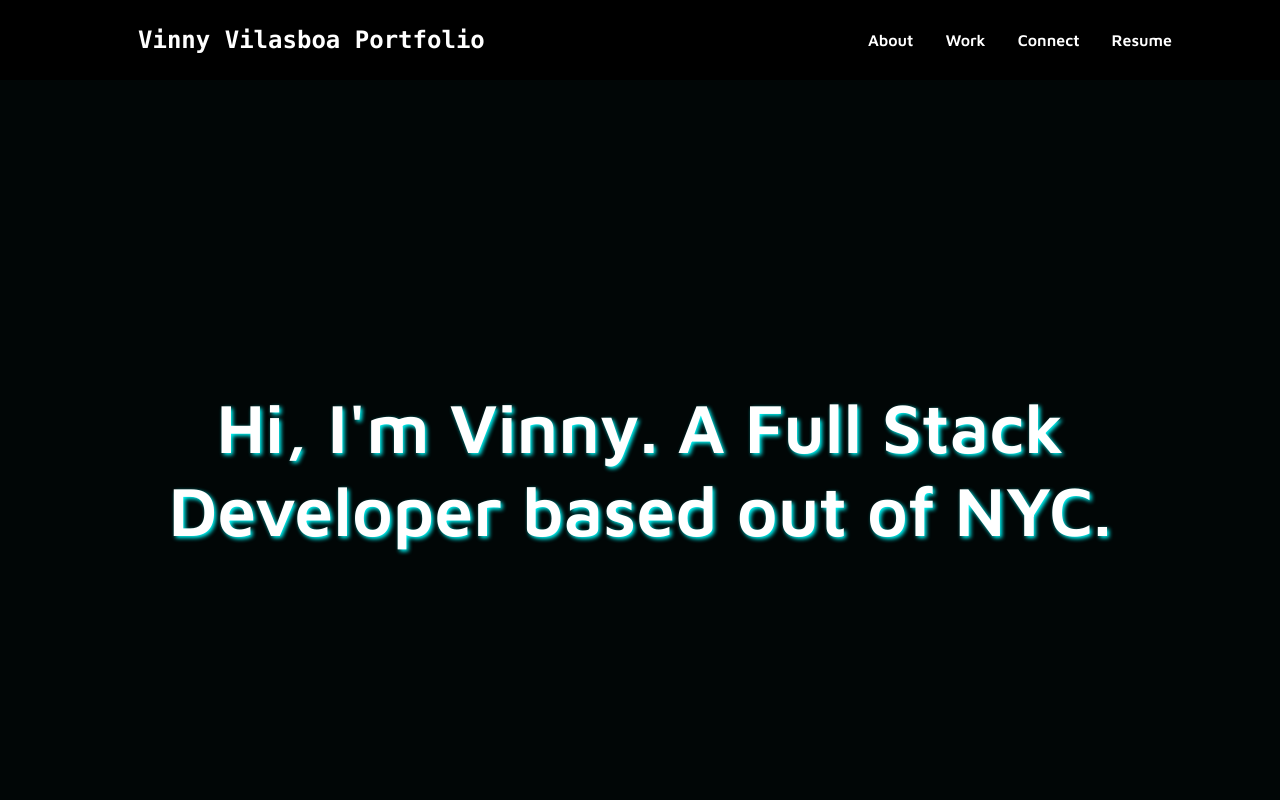
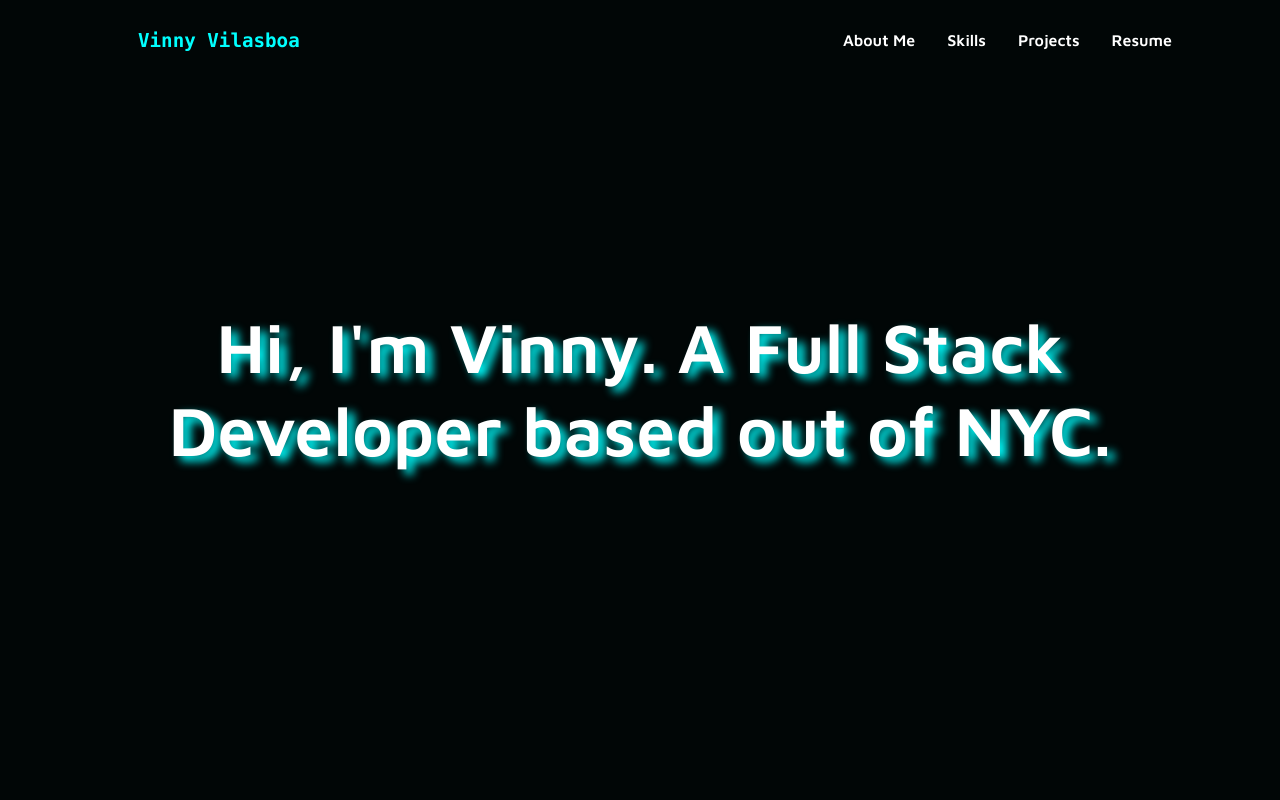
Before and after one commit to vinnyvilasboa/my-portfolio, a React (Create React App) app: page / in a window 1280 px wide. Shown: the top 800 px of the page. Built offline with nearby package versions, Linux system fonts and the light colour scheme.

Commit message:
nav functions working - minor other adj

```diff
--- /dev/null
+++ b/src/components/ButtonElement.jsx
@@ -0,0 +1,23 @@
+import styled from 'styled-components';
+import { Link } from 'react-scroll';
+
+export const Button = styled(Link)`
+  border-radius: 50px;
+  background: ${({ primary }) => (primary ? '#01BF71' : '#010606')};
+  white-space: nowrap;
+  padding: ${({ big }) => (big ? '14px 48px' : '12px 30px')};
+  color: ${({ dark }) => (dark ? '#010606' : '#ffffff')};
+  font-size: ${({ fontBig }) => (fontBig ? '20px' : '16px')};
+  outline: none;
+  border: none;
+  cursor: pointer;
+  display: flex;
+  justify-content: center;
+  align-items: center;
+  transition: all 0.2s ease-in-out;
+
+  &:hover {
+    transition: all 0.2s ease-in-out;
+    background: ${({ primary }) => (primary ? '#ffffff' : '#01BF71')};
+  }
+`;
--- a/src/components/HeroSection/HeroElements.jsx
+++ b/src/components/HeroSection/HeroElements.jsx
@@ -52,7 +52,7 @@ export const HeroH1 = styled.h1`
 color: white;
 font-size: 70px;
 text-align: center;
-text-shadow: 2px 2px 4px cyan;
+text-shadow: 7px 5px 10px cyan;
 
 
 @media screen and (max-width: 768px) {
--- a/src/components/HeroSection/index.jsx
+++ b/src/components/HeroSection/index.jsx
@@ -2,6 +2,7 @@ import React from 'react'
 // import Video from '../../videos/video.mp4'
 // import Background from '../../images/background.jpg'
 import {HeroContainer, HeroBg, VideoBg, HeroContent, HeroH1, HeroP} from './HeroElements';
+
 const HeroSection = () => {
     return (
         <HeroContainer >
--- a/src/components/InfoSection/Data.jsx
+++ b/src/components/InfoSection/Data.jsx
@@ -4,10 +4,11 @@ export const homeObjOne = {
     lightText: true,
     lightTextDesc: true,
     topLine: '',
-    headline: 'About Me',
-    description: "I'm a NYC based Full stack developer with a non-traditional background. I came from the health, fitness, and leadership world - all of which have been a passion to me but what drives me is problem solving, team building and just seeing how things tick. I love creating web designs around technology, films, and anything else to improve the user experience. ",
+    headline: 'About Me' ,
+    description: "I come from a non-traditional background of nutritional coaching and personal training. However my passion has always been helping people, problem solving, team building and overall seeing how things tick - which I believe is what Software Engineering is all about. I love creating web designs around space, the film industry, health & fitness, and any technology to improve someone's life.",
+
     imgStart: false,
-    img: require('../../images/profile.svg').default,
+    img: require('../../images/sitting.svg').default,
     alt: 'aboutme!',
     dark: true,
     primary: true,
@@ -22,6 +23,7 @@ export const homeObjTwo = {
     topLine: 'MY RECENT WORK',
     headline: 'FAKEX',
     description: " A full MERN stack SpaceX fan based app where it displays information from crew members, satellites, rockets with real time Starlink location and height based on a SPACEX API rendered a globe",
+
     imgStart: true,
     img: require('../../images/fakex.png').default,
     alt: 'aboutme',
--- a/src/components/InfoSection/index.jsx
+++ b/src/components/InfoSection/index.jsx
@@ -1,5 +1,6 @@
-import React from 'react'
+import React, {useState} from 'react'
 import { InfoContainer, InfoWrapper, InfoRow, Column1, Column2, TextWrapper, TopLine, Heading, Subtitle, ImgWrap, Img } from './InfoElements';
+import {Button} from '../ButtonElement'
 // import about from '../../images/svg-4.svg'
 
 const InfoSection = ({ lightBg,
@@ -11,7 +12,13 @@ const InfoSection = ({ lightBg,
     description,
     img,
     alt,
-    id}) => {
+    id }) => {
+
+        const [hover, setHover] = useState(false);
+
+        const onHover = () => {
+          setHover(!hover);
+        }
     return (
         <>
             <InfoContainer lightBg={lightBg} id={id}>
@@ -22,11 +29,23 @@ const InfoSection = ({ lightBg,
                                 <TopLine>{topLine}</TopLine>
                                 <Heading lightText={lightText}>{headline}</Heading>
                                 <Subtitle darkText={darkText}>{description}</Subtitle>
+                                {/* <Button
+                                    to='signup'
+                                    smooth={true}
+                                    duration={500}
+                                    spy={true}
+                                    exact='true'
+                                    offset={-80}
+                                    primary='true'
+                                    dark='true'
+                                    onMouseEnter={onHover}
+                                    onMouseLeave={onHover}
+                                >Check it out</Button> */}
                             </TextWrapper>
                         </Column1>
                         <Column2>
                             <ImgWrap>
-                                <Img src={img}  alt={alt}/>
+                                <Img src={img} alt={alt} />
                             </ImgWrap>
                         </Column2>
                     </InfoRow>
--- a/src/components/Navbar/NavbarElements.jsx
+++ b/src/components/Navbar/NavbarElements.jsx
@@ -2,16 +2,16 @@
 import styled from 'styled-components'
 //All nav elements will live here such as nav
 import {Link as LinkRouter} from 'react-router-dom'
-import {Link as LinkScroll} from 'react-router-dom'
+import {Link as LinkScroll} from 'react-scroll'
 
 // import {Link} from 'react-scroll'
 
 
 
 export const Nav = styled.nav`
-    background: #000;
+    background: ${({scrollNav }) => (scrollNav ? '#010606' : 'transparent')};
     height: 80px;
-
+    margin-top: -80px;
     display: flex;
     justify-content: center;
     align-items: center;
@@ -39,10 +39,10 @@ export const NavbarContainer = styled.div`
 
     //the below is going to be a link so you need to set a path for it when setting it in index
 export const NavLogo = styled(LinkRouter)`
-    color: #fff;
+    color: cyan;
     justify-self: flex;
     cursor: pointer;
-    font-size: 1.5rem;
+    font-size: 1.2rem;
     display: flex;
     align-items: center;
     margin-left: 24px;
@@ -88,7 +88,6 @@ export const NavMenu = styled.ul`
 
 export const NavItem = styled.li`
     height: 80px;
-    font-family: monaco;
 `
 
 //compared to the link that moves from page to page -- this one is just scroll version
@@ -102,7 +101,7 @@ export const NavLinks = styled(LinkScroll)`
     cursor: pointer;
 
     &.active {
-        border-bottom: 3px solid #01bf71;
+        border-bottom: 3px solid cyan;
     }
 
 `
--- a/src/components/Navbar/index.jsx
+++ b/src/components/Navbar/index.jsx
@@ -1,7 +1,9 @@
-import React from 'react';
-import { FaBars } from 'react-icons/fa'
+import React, {useState, useEffect} from 'react';
+import { FaBars } from 'react-icons/fa';
+import { IconContext } from 'react-icons/lib';
 import { Nav, NavbarContainer, NavLogo, MobileIcon, NavMenu, NavItem, NavLinks  } from './NavbarElements'
-
+import {animateScroll as scroll} from 'react-scroll';
+import {Button} from '../ButtonElement'
 //navbar component which will be in the index route hence why its index.jsx
 
 /*
@@ -13,23 +15,44 @@ import { Nav, NavbarContainer, NavLogo, MobileIcon, NavMenu, NavItem, NavLinks
 
 */
 const Navbar = ({toggle}) => {
+
+    const [scrollNav, setScrollNav] = useState(false)
+
+    const changeNav = () => {
+        if(window.scrollY >= 80) {
+            setScrollNav(true)
+        }else {
+            setScrollNav(false)
+        }
+    }
+
+    useEffect(() => {
+        window.addEventListener('scroll', changeNav)
+    }, [])
+
+    const toggleHome =() =>{
+        scroll.scrollToTop();
+    }
+
     return (
         <>
-        <Nav>
+        <IconContext.Provider value={{ color: '#fff' }}>
+        <Nav scrollNav={scrollNav}>
             <NavbarContainer>
-                <NavLogo to='/'>Vinny Vilasboa Portfolio</NavLogo>
+                <NavLogo to='/' onClick={toggleHome}>Vinny Vilasboa</NavLogo>
                 <MobileIcon onClick={toggle}>
                     <FaBars />
                 </MobileIcon>
                 <NavMenu>
                     <NavItem>
-                        <NavLinks to="about">About</NavLinks>
+                        <NavLinks to='about' smooth={true} duration={500} spy={true} exact='true' offset={-80}
+                        >About Me</NavLinks>
                     </NavItem>
                     <NavItem>
-                        <NavLinks to="work">Work</NavLinks>
+                        <NavLinks to="services" smooth={true} duration={500} spy={true} exact='true' offset={-80}> Skills</NavLinks>
                     </NavItem>
                     <NavItem>
-                        <NavLinks to="connect">Connect</NavLinks>
+                        <NavLinks to="work1" smooth={true} duration={500} spy={true} exact='true' offset={-80}>Projects</NavLinks>
                     </NavItem>
                     <NavItem>
                         <NavLinks onClick={event =>  window.open('https://docs.google.com/document/d/1ARud0I6XNcC-zbI-tn2dZObppLNx9yI7zfXiZnCU77Y/edit?usp=sharing')}>Resume</NavLinks>
@@ -39,6 +62,7 @@ const Navbar = ({toggle}) => {
             </NavbarContainer>
 
         </Nav>
+        </IconContext.Provider>
         </>
     )
 }
--- a/src/components/Sidebar/index.jsx
+++ b/src/components/Sidebar/index.jsx
@@ -1,28 +1,45 @@
-import React from 'react'
+
+import React, { useState, useEffect } from 'react';
 import { SidebarContainer, Icon, CloseIcon, SidebarWrapper, SidebarMenu, SidebarLink } from './SidebarElements'
+import { animateScroll as scroll } from 'react-scroll';
+
 const Sidebar = ({isOpen, toggle}) => {
+    const [scrollNav, setScrollNav] = useState(false);
+
+    const changeNav = () => {
+        if (window.scrollY >= 80) {
+          setScrollNav(true);
+        } else {
+          setScrollNav(false);
+        }
+      };
+
+      useEffect(() => {
+        window.addEventListener('scroll', changeNav);
+      }, []);
+
     return (
-        <SidebarContainer isOpen={isOpen} onClick={toggle}>
-            <Icon>
+
+        <SidebarContainer scrollNav={scrollNav} isOpen={isOpen} onClick={toggle}  >
+            <Icon onClick={toggle}>
                 <CloseIcon />
             </Icon>
-            <SidebarWrapper>
-                <SidebarMenu>
-                    <SidebarLink to="about"  onClick={toggle}>
+            <SidebarWrapper >
+                <SidebarMenu >
+                    <SidebarLink to='about' onClick={toggle} smooth={true} duration={500} spy={true} exact='true' offset={-80}>
                     About
                     </SidebarLink>
-                    <SidebarLink to="work" onClick={toggle}>
-                    Work
+                    <SidebarLink to="services" onClick={toggle} smooth={true} duration={500} spy={true} exact='true' offset={-80}>
+                    Skills
                     </SidebarLink>
-                    <SidebarLink to="resume" onClick={toggle}>
-                    Resume
+                    <SidebarLink to="work1" onClick={toggle} smooth={true} duration={500} spy={true} exact='true' offset={-80}>Projects
                     </SidebarLink>
-                    <SidebarLink to="connect" onClick={toggle}>
-                    Connect
+                    <SidebarLink onClick={event =>  window.open('https://docs.google.com/document/d/1ARud0I6XNcC-zbI-tn2dZObppLNx9yI7zfXiZnCU77Y/edit?usp=sharing')}>Resume
                     </SidebarLink>
                 </SidebarMenu>
             </SidebarWrapper>
         </SidebarContainer>
+
     )
 }
 
```
